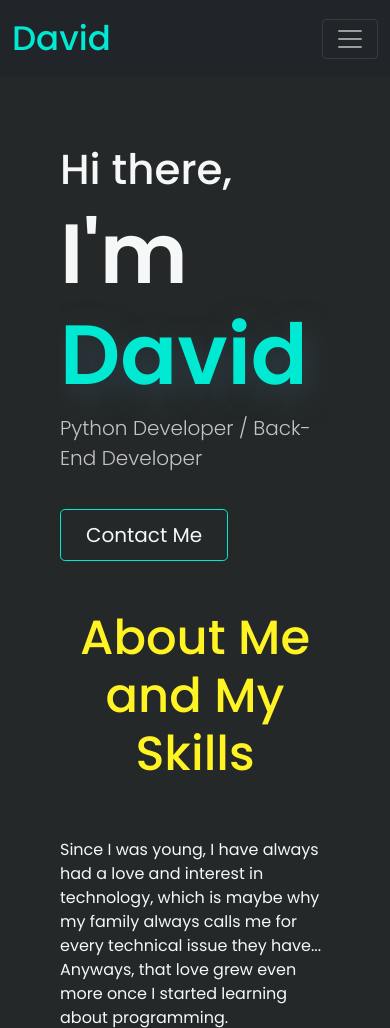
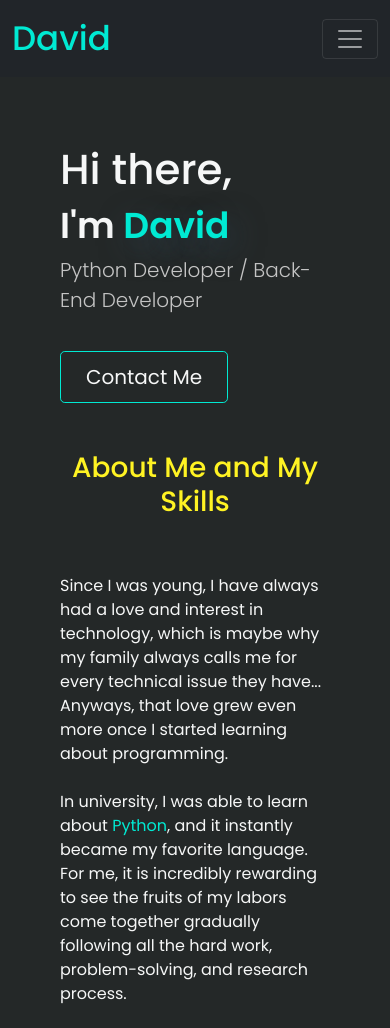
Before and after one commit to DavidR13/Portfolio, a Flask app: page / in a window 390 px wide. Shown: the top 1028 px of the page. Run offline with Flask 2, Linux system fonts and the light colour scheme; some libraries are stand-ins or nearby versions.

Commit message:
updated mobile responsiveness

```diff
--- a/Flask_Directory/static/css/style.css
+++ b/Flask_Directory/static/css/style.css
@@ -425,9 +425,9 @@ h2 {
 
 @media only screen and (max-width: 768px) {
     h1 {
-        font-size: 36px;
+        font-size: 36px !important;
     }
     h2 {
-        font-size: 28px;
+        font-size: 28px !important;
     }
 }
```
